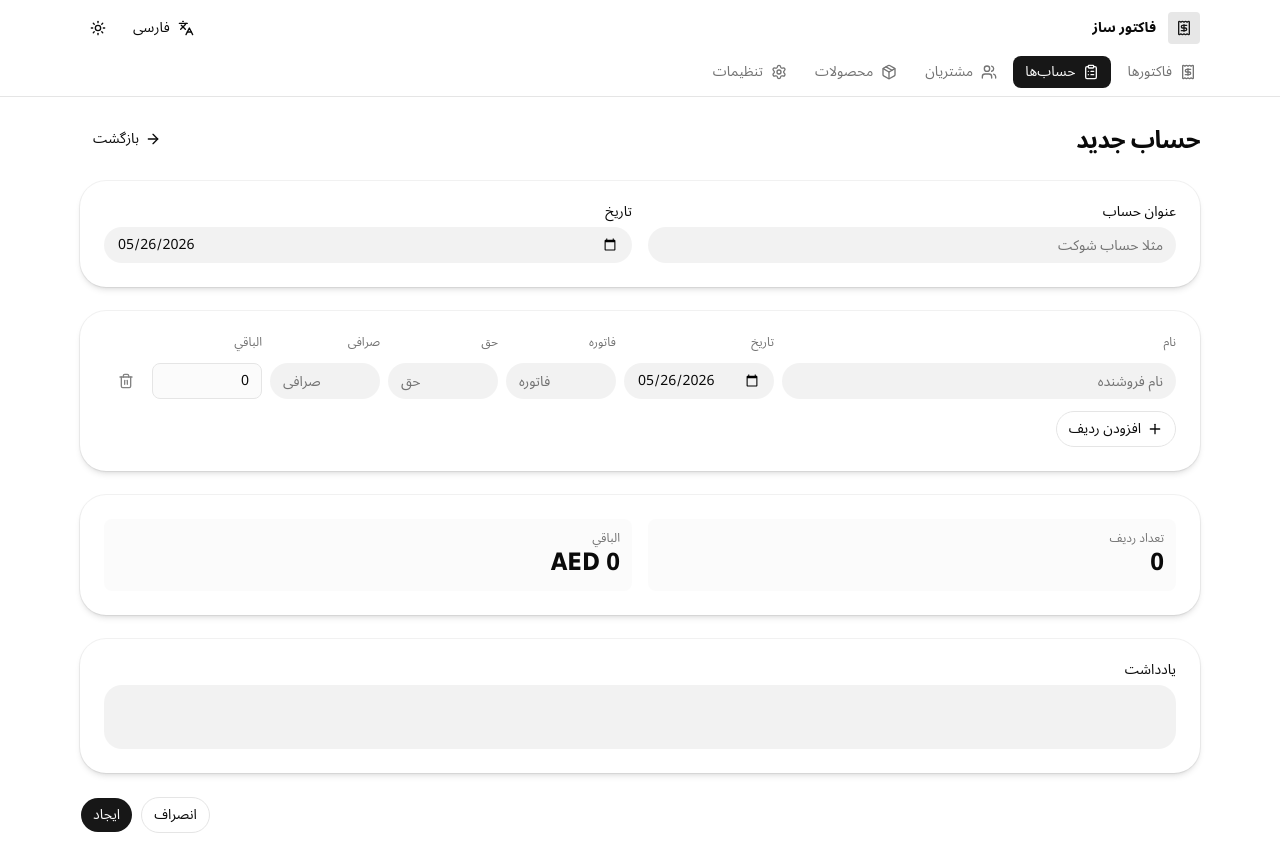
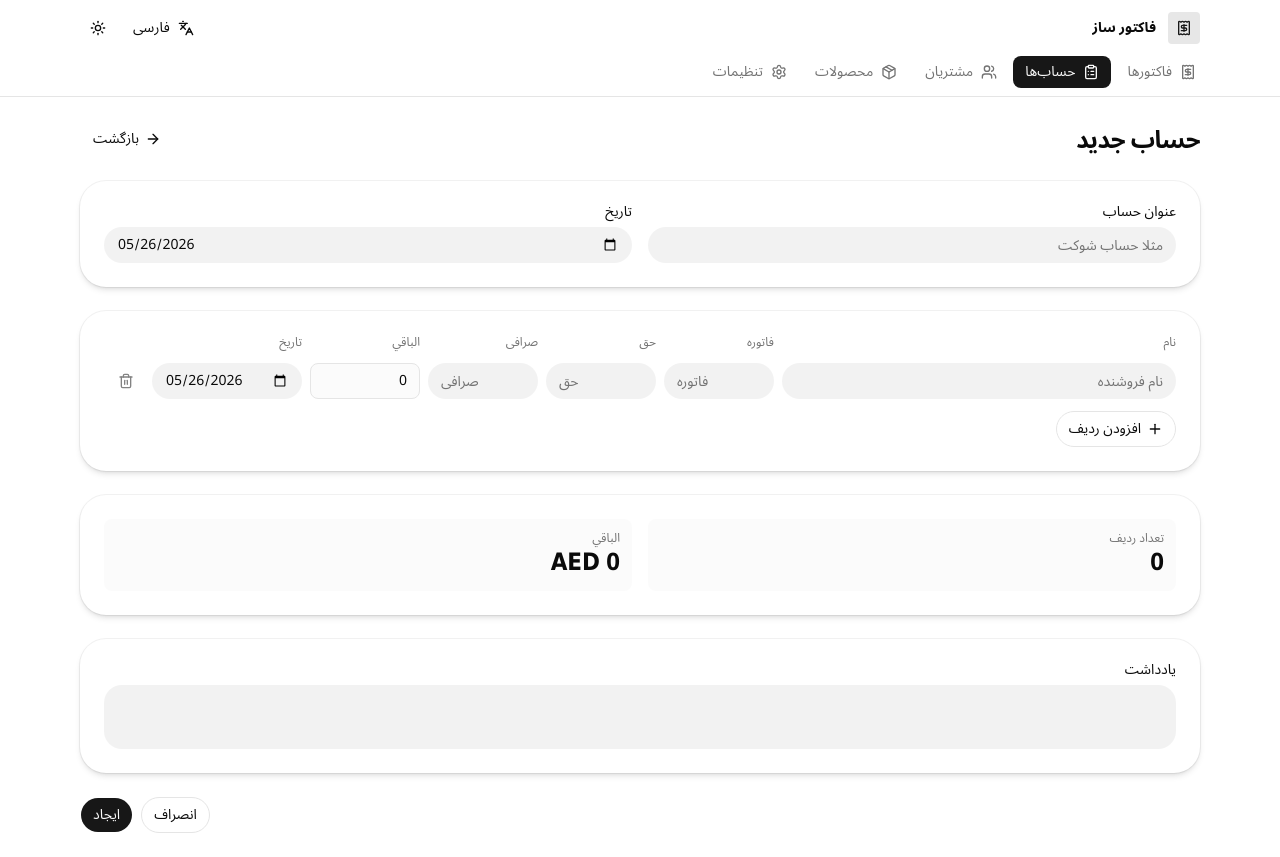
Before and after one commit to eyb-studio/receipt-maker, a React (Vite) app: page /ledgers/new in a window 1280 px wide. Built offline with nearby package versions, Linux system fonts and the light colour scheme.

Commit message:
feat: reorder date column in LedgerTemplate and LedgerEditorPage for consistency

```diff
--- a/src/components/receipt/LedgerTemplate.tsx
+++ b/src/components/receipt/LedgerTemplate.tsx
@@ -42,7 +42,7 @@ export const LedgerTemplate = forwardRef<HTMLDivElement, Props>(function LedgerT
     try {
       return new Date(value).toLocaleDateString("en-US", {
         year: "numeric",
-        month: "short",
+        month: "numeric",
         day: "numeric",
       })
     } catch {
@@ -156,9 +156,6 @@ export const LedgerTemplate = forwardRef<HTMLDivElement, Props>(function LedgerT
             <th style={{ padding: cellPadding, textAlign: "start", fontWeight: 600 }}>
               {t.ledgers.name}
             </th>
-            <th style={{ padding: cellPadding, textAlign: "start", fontWeight: 600 }}>
-              {t.common.date}
-            </th>
             <th style={{ padding: cellPadding, textAlign: "end", fontWeight: 600 }}>
               {t.ledgers.invoice}
             </th>
@@ -170,6 +167,9 @@ export const LedgerTemplate = forwardRef<HTMLDivElement, Props>(function LedgerT
             </th>
             <th style={{ padding: cellPadding, textAlign: "end", fontWeight: 600 }}>
               {t.ledgers.balance}
+            </th>
+            <th style={{ padding: cellPadding, textAlign: "start", fontWeight: 600 }}>
+              {t.common.date}
             </th>
           </tr>
         </thead>
@@ -183,9 +183,6 @@ export const LedgerTemplate = forwardRef<HTMLDivElement, Props>(function LedgerT
             return (
               <tr key={row.id}>
                 <td style={{ ...cellStyle, fontWeight: 500 }}>{row.name}</td>
-                <td style={{ ...cellStyle, color: "#525252", whiteSpace: "nowrap" }}>
-                  {formatRowDate(row.date)}
-                </td>
                 <td style={{ ...cellStyle, ...numCellBase }}>
                   {formatAmount(row.invoice)}
                 </td>
@@ -205,6 +202,9 @@ export const LedgerTemplate = forwardRef<HTMLDivElement, Props>(function LedgerT
                 >
                   {formatAmount(cumulativeBalances[idx])}
                 </td>
+                <td style={{ ...cellStyle, color: "#525252", whiteSpace: "nowrap" }}>
+                  {formatRowDate(row.date)}
+                </td>
               </tr>
             )
           })}
@@ -212,7 +212,7 @@ export const LedgerTemplate = forwardRef<HTMLDivElement, Props>(function LedgerT
         <tfoot>
           <tr>
             <td
-              colSpan={5}
+              colSpan={4}
               style={{
                 padding: footerCellPadding,
                 fontWeight: 700,
@@ -234,6 +234,13 @@ export const LedgerTemplate = forwardRef<HTMLDivElement, Props>(function LedgerT
             >
               {formatMoney(grandTotal)}
             </td>
+            <td
+              style={{
+                padding: footerCellPadding,
+                background: "#f5f5f5",
+                borderTop: "1px solid #d4d4d4",
+              }}
+            />
           </tr>
         </tfoot>
       </table>
--- a/src/pages/LedgerEditorPage.tsx
+++ b/src/pages/LedgerEditorPage.tsx
@@ -168,31 +168,25 @@ export function LedgerEditorPage() {
 
         <Card>
           <CardContent className="grid gap-3">
-            <div className="text-muted-foreground hidden grid-cols-[1fr_150px_110px_110px_110px_110px_40px] gap-2 text-xs font-medium uppercase sm:grid">
+            <div className="text-muted-foreground hidden grid-cols-[1fr_110px_110px_110px_110px_150px_40px] gap-2 text-xs font-medium uppercase sm:grid">
               <div>{t.ledgers.name}</div>
-              <div>{t.common.date}</div>
               <div>{t.ledgers.invoice}</div>
               <div>{t.ledgers.commission}</div>
               <div>{t.ledgers.cash}</div>
               <div>{t.ledgers.balance}</div>
+              <div>{t.common.date}</div>
               <div />
             </div>
 
             {rows.map((row, idx) => (
               <div
                 key={row.id}
-                className="grid gap-2 sm:grid-cols-[1fr_150px_110px_110px_110px_110px_40px] sm:items-center"
+                className="grid gap-2 sm:grid-cols-[1fr_110px_110px_110px_110px_150px_40px] sm:items-center"
               >
                 <Input
                   value={row.name}
                   placeholder={t.ledgers.namePlaceholder}
                   onChange={(e) => updateRow(row.id, { name: e.target.value })}
-                />
-                <Input
-                  type="date"
-                  value={row.date}
-                  aria-label={t.common.date}
-                  onChange={(e) => updateRow(row.id, { date: e.target.value })}
                 />
                 <Input
                   type="text"
@@ -231,6 +225,12 @@ export function LedgerEditorPage() {
                 >
                   {formatAmount(cumulativeBalances[idx])}
                 </div>
+                <Input
+                  type="date"
+                  value={row.date}
+                  aria-label={t.common.date}
+                  onChange={(e) => updateRow(row.id, { date: e.target.value })}
+                />
                 <Button
                   type="button"
                   variant="ghost"
```
